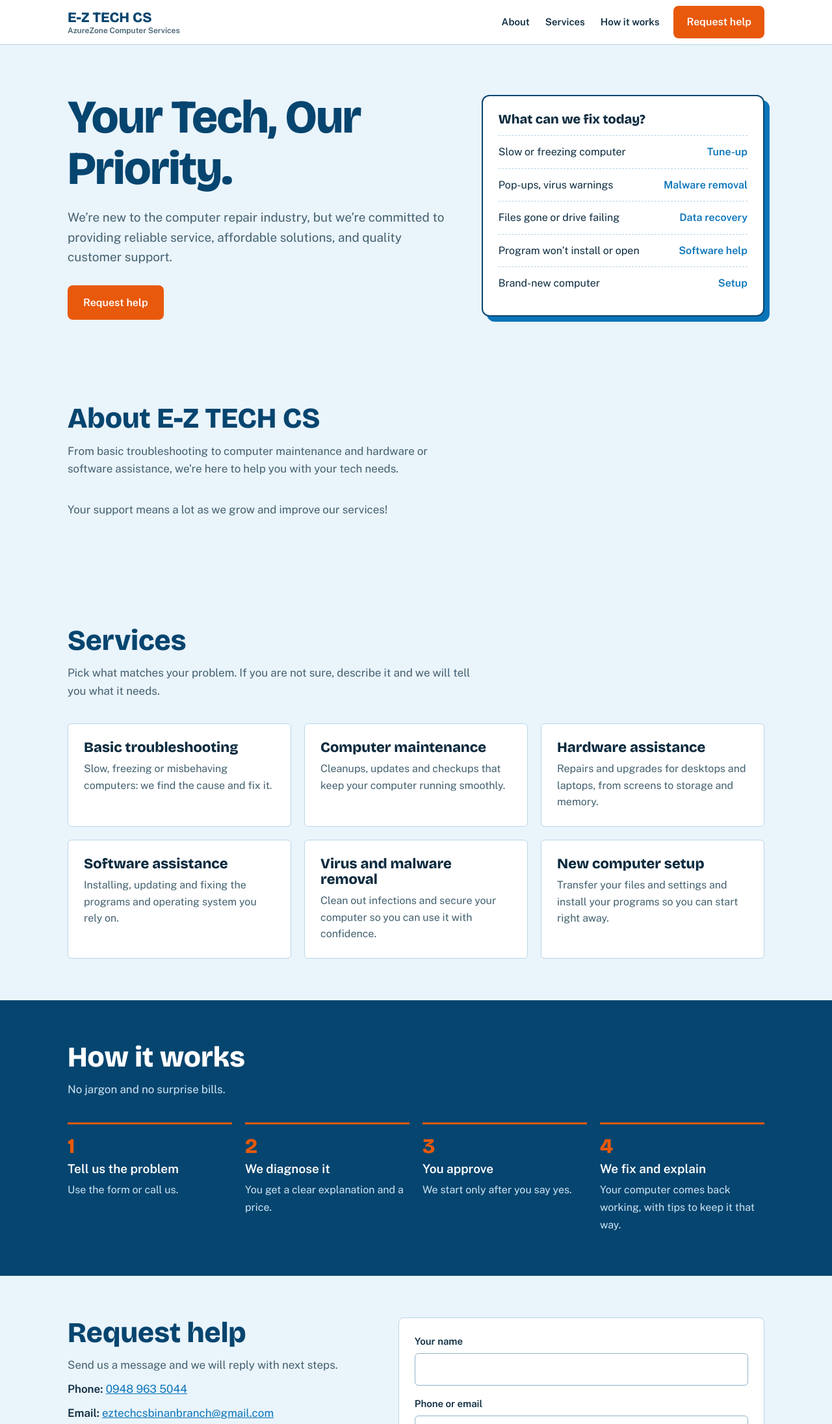
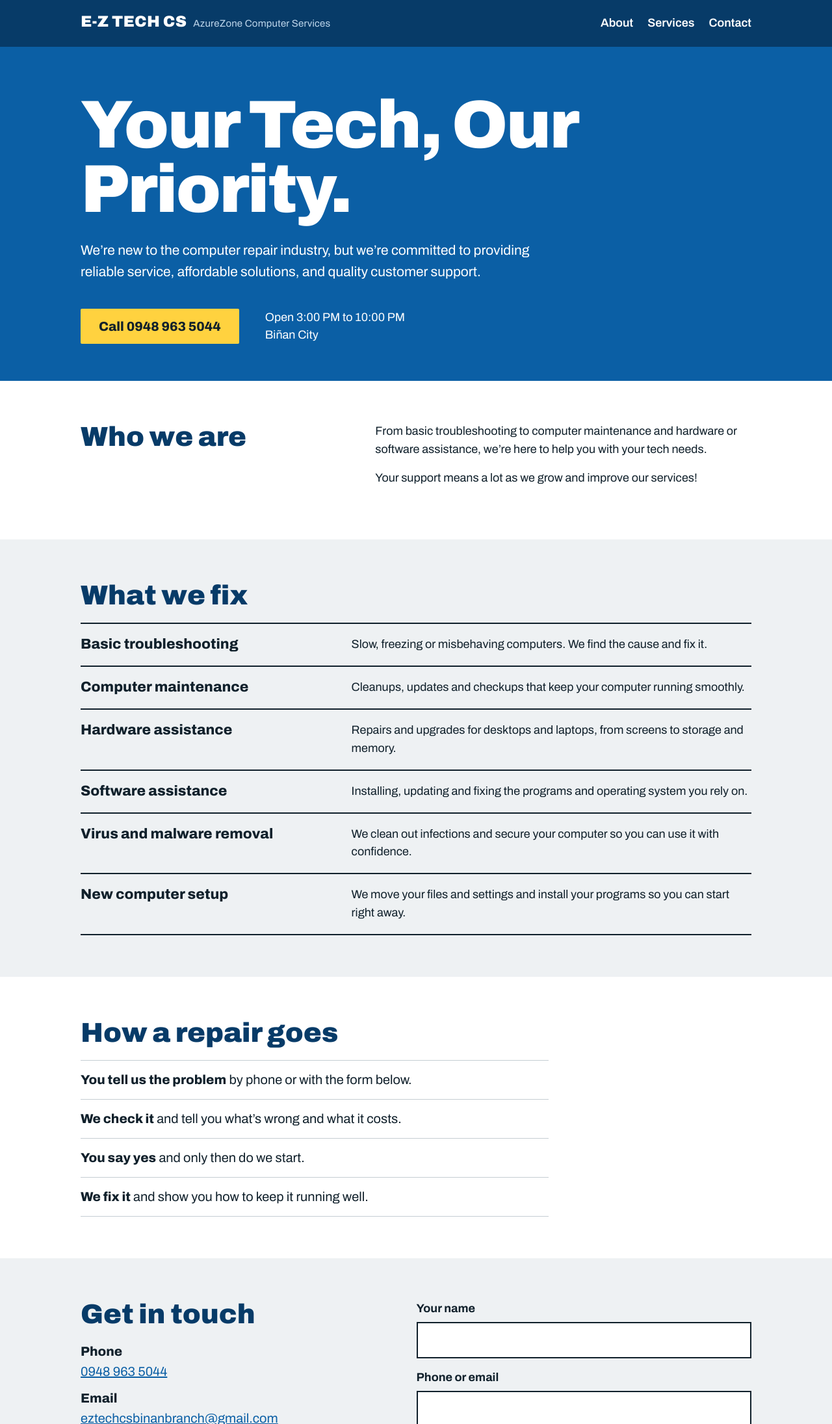
Before and after one commit to Lorenzonotbabaero/E-Z-TECH-CS, a plain HTML site: page index.html in a window 1280 px wide. Shown: the top 2191 px of the page at 65% size. Drawn offline with nearby package versions, Linux system fonts and the light colour scheme.

Commit message:
Add files via upload

```diff
--- a/index.html
+++ b/index.html
@@ -4,145 +4,77 @@
 <meta charset="utf-8">
 <meta name="viewport" content="width=device-width, initial-scale=1">
 <title>E-Z TECH CS | Computer Repair Services</title>
-<meta name="description" content="E-Z TECH CS (AzureZone Computer Services): reliable, affordable computer repair, troubleshooting, maintenance and hardware or software help.">
+<meta name="description" content="E-Z TECH CS (AzureZone Computer Services) in Biñan City: reliable, affordable computer repair, troubleshooting, maintenance and hardware or software help.">
 <link rel="preconnect" href="https://fonts.googleapis.com">
 <link rel="preconnect" href="https://fonts.gstatic.com" crossorigin>
-<link href="https://fonts.googleapis.com/css2?family=Bricolage+Grotesque:opsz,wght@12..96,500;12..96,800&family=Public+Sans:wght@400;600&display=swap" rel="stylesheet">
-<style>
-:root{--ground:#EAF4FB;--paper:#FFFFFF;--ink:#0C2B3F;--muted:#42606F;--azure:#0A74B9;--deep:#06456F;--signal:#E8590C;--line:#B9D5E6}
-*{box-sizing:border-box}
-html{scroll-behavior:smooth}
-body{margin:0;background:var(--ground);color:var(--ink);font:400 17px/1.6 "Public Sans",system-ui,sans-serif}
-h1,h2,h3{font-family:"Bricolage Grotesque","Public Sans",sans-serif;line-height:1.1;margin:0}
-a{color:var(--azure)}
-:focus-visible{outline:3px solid var(--signal);outline-offset:3px}
-.wrap{max-width:1120px;margin:0 auto;padding:0 24px}
-header{background:var(--paper);border-bottom:1px solid var(--line);position:sticky;top:0;z-index:5}
-header .wrap{display:flex;align-items:center;justify-content:space-between;gap:16px;min-height:68px;flex-wrap:wrap}
-.brand{font:800 22px "Bricolage Grotesque",sans-serif;color:var(--deep);text-decoration:none}
-.brand small{display:block;font:600 12px "Public Sans",sans-serif;color:var(--muted)}
-nav{display:flex;gap:20px;align-items:center;flex-wrap:wrap}
-nav a{color:var(--ink);text-decoration:none;font-weight:600;font-size:15px;padding:10px 2px}
-nav a:hover{color:var(--azure)}
-.btn{display:inline-block;background:var(--signal);color:#fff;font-weight:600;text-decoration:none;padding:14px 24px;border-radius:8px;border:0;font-size:16px;cursor:pointer;min-height:48px}
-.btn:hover{background:#C94A06}
-nav a.btn{color:#fff;padding:12px 20px}
-.hero{padding:72px 0 64px}
-.hero .wrap{display:grid;grid-template-columns:1.15fr .85fr;gap:48px;align-items:center}
-h1{font-size:clamp(40px,6vw,72px);font-weight:800;color:var(--deep);letter-spacing:-.02em}
-.hero p{font-size:19px;color:var(--muted);max-width:52ch;margin:20px 0 28px}
-.ticket{background:var(--paper);border:2px solid var(--deep);border-radius:12px;padding:24px;box-shadow:8px 8px 0 var(--azure)}
-.ticket h2{font-size:20px;margin-bottom:14px}
-.ticket ul{list-style:none;margin:0;padding:0}
-.ticket li{display:flex;justify-content:space-between;gap:12px;padding:12px 0;border-top:1px dashed var(--line);font-size:16px}
-.ticket li b{color:var(--azure)}
-section{padding:64px 0}
-h2.title{font-size:clamp(30px,4vw,44px);color:var(--deep);margin-bottom:12px}
-.lead{color:var(--muted);max-width:60ch;margin:0 0 36px}
-.grid{display:grid;grid-template-columns:repeat(3,1fr);gap:20px}
-.svc{background:var(--paper);border:1px solid var(--line);border-radius:6px;padding:24px}
-.svc h3{font-size:22px;margin-bottom:8px;color:var(--ink)}
-.svc p{margin:0;color:var(--muted);font-size:16px}
-.band{background:var(--deep);color:#fff}
-.band h2.title{color:#fff}.band .lead{color:#CFE6F5}
-.steps{display:grid;grid-template-columns:repeat(4,1fr);gap:20px;counter-reset:s;list-style:none;margin:0;padding:0}
-.steps li{counter-increment:s;border-top:3px solid var(--signal);padding-top:14px}
-.steps li::before{content:counter(s);font:800 32px "Bricolage Grotesque",sans-serif;color:var(--signal);display:block}
-.steps b{display:block;font-size:19px;margin-bottom:4px}
-.steps span{color:#CFE6F5;font-size:16px}
-.contact{display:grid;grid-template-columns:.9fr 1.1fr;gap:48px}
-.details p{margin:0 0 10px}
-form{background:var(--paper);border:1px solid var(--line);border-radius:8px;padding:24px;display:grid;gap:16px}
-label{display:grid;gap:6px;font-weight:600;font-size:15px}
-input,textarea,select{font:inherit;padding:12px;border:1px solid #8FB3C9;border-radius:6px;background:#fff;color:var(--ink);min-height:48px}
-textarea{min-height:120px}
-footer{padding:28px 0;border-top:1px solid var(--line);color:var(--muted);font-size:15px}
-@media(max-width:860px){.hero .wrap,.contact{grid-template-columns:1fr}.grid{grid-template-columns:1fr 1fr}.steps{grid-template-columns:1fr 1fr}}
-@media(max-width:560px){.grid,.steps{grid-template-columns:1fr}nav{gap:12px}}
-@media(prefers-reduced-motion:reduce){html{scroll-behavior:auto}}
-</style>
+<link href="https://fonts.googleapis.com/css2?family=Archivo:wdth,wght@62..125,400..900&display=swap" rel="stylesheet">
+<link rel="stylesheet" href="style.css">
 </head>
 <body>
-<header>
+<div class="top">
 <div class="wrap">
-<a class="brand" href="#top">E-Z TECH CS<small>AzureZone Computer Services</small></a>
-<nav aria-label="Main">
-<a href="#about">About</a>
-<a href="#services">Services</a>
-<a href="#how">How it works</a>
-<a href="#contact" class="btn">Request help</a>
-</nav>
+<a class="logo" href="#top">E-Z TECH CS<span>AzureZone Computer Services</span></a>
+<nav aria-label="Main"><a href="#about">About</a><a href="#services">Services</a><a href="#contact">Contact</a></nav>
 </div>
-</header>
+</div>
 
 <main id="top">
 <div class="hero">
 <div class="wrap">
-<div>
 <h1>Your Tech, Our Priority.</h1>
 <p>We&rsquo;re new to the computer repair industry, but we&rsquo;re committed to providing reliable service, affordable solutions, and quality customer support.</p>
-<a class="btn" href="#contact">Request help</a>
+<div class="call">
+<a class="btn" href="tel:+639489635044">Call 0948 963 5044</a>
+<span>Open 3:00 PM to 10:00 PM<br>Biñan City</span>
 </div>
-<aside class="ticket" aria-label="Common problems we fix">
-<h2>What can we fix today?</h2>
-<ul>
-<li><span>Slow or freezing computer</span><b>Tune-up</b></li>
-<li><span>Pop-ups, virus warnings</span><b>Malware removal</b></li>
-<li><span>Files gone or drive failing</span><b>Data recovery</b></li>
-<li><span>Program won&rsquo;t install or open</span><b>Software help</b></li>
-<li><span>Brand-new computer</span><b>Setup</b></li>
-</ul>
-</aside>
 </div>
 </div>
 
-<section id="about">
+<section class="about" id="about">
 <div class="wrap">
-<h2 class="title">About E-Z TECH CS</h2>
-<p class="lead">From basic troubleshooting to computer maintenance and hardware or software assistance, we&rsquo;re here to help you with your tech needs.</p>
-<p class="lead">Your support means a lot as we grow and improve our services!</p>
-</div>
-</section>
-
-<section id="services">
-<div class="wrap">
-<h2 class="title">Services</h2>
-<p class="lead">Pick what matches your problem. If you are not sure, describe it and we will tell you what it needs.</p>
-<div class="grid">
-<div class="svc"><h3>Basic troubleshooting</h3><p>Slow, freezing or misbehaving computers: we find the cause and fix it.</p></div>
-<div class="svc"><h3>Computer maintenance</h3><p>Cleanups, updates and checkups that keep your computer running smoothly.</p></div>
-<div class="svc"><h3>Hardware assistance</h3><p>Repairs and upgrades for desktops and laptops, from screens to storage and memory.</p></div>
-<div class="svc"><h3>Software assistance</h3><p>Installing, updating and fixing the programs and operating system you rely on.</p></div>
-<div class="svc"><h3>Virus and malware removal</h3><p>Clean out infections and secure your computer so you can use it with confidence.</p></div>
-<div class="svc"><h3>New computer setup</h3><p>Transfer your files and settings and install your programs so you can start right away.</p></div>
+<h2>Who we are</h2>
+<div>
+<p>From basic troubleshooting to computer maintenance and hardware or software assistance, we&rsquo;re here to help you with your tech needs.</p>
+<p>Your support means a lot as we grow and improve our services!</p>
 </div>
 </div>
 </section>
 
-<section id="how" class="band">
+<section class="services" id="services">
 <div class="wrap">
-<h2 class="title">How it works</h2>
-<p class="lead">No jargon and no surprise bills.</p>
-<ol class="steps">
-<li><b>Tell us the problem</b><span>Use the form or call us.</span></li>
-<li><b>We diagnose it</b><span>You get a clear explanation and a price.</span></li>
-<li><b>You approve</b><span>We start only after you say yes.</span></li>
-<li><b>We fix and explain</b><span>Your computer comes back working, with tips to keep it that way.</span></li>
+<h2>What we fix</h2>
+<div class="row"><h3>Basic troubleshooting</h3><p>Slow, freezing or misbehaving computers. We find the cause and fix it.</p></div>
+<div class="row"><h3>Computer maintenance</h3><p>Cleanups, updates and checkups that keep your computer running smoothly.</p></div>
+<div class="row"><h3>Hardware assistance</h3><p>Repairs and upgrades for desktops and laptops, from screens to storage and memory.</p></div>
+<div class="row"><h3>Software assistance</h3><p>Installing, updating and fixing the programs and operating system you rely on.</p></div>
+<div class="row"><h3>Virus and malware removal</h3><p>We clean out infections and secure your computer so you can use it with confidence.</p></div>
+<div class="row"><h3>New computer setup</h3><p>We move your files and settings and install your programs so you can start right away.</p></div>
+</div>
+</section>
+
+<section id="how">
+<div class="wrap">
+<h2>How a repair goes</h2>
+<ol>
+<li><b>You tell us the problem</b> by phone or with the form below.</li>
+<li><b>We check it</b> and tell you what&rsquo;s wrong and what it costs.</li>
+<li><b>You say yes</b> and only then do we start.</li>
+<li><b>We fix it</b> and show you how to keep it running well.</li>
 </ol>
 </div>
 </section>
 
-<section id="contact">
-<div class="wrap contact">
-<div class="details">
-<h2 class="title">Request help</h2>
-<p class="lead">Send us a message and we will reply with next steps.</p>
-<p><b>Phone:</b> <a href="tel:+639489635044">0948 963 5044</a></p>
-<p><b>Email:</b> <a href="mailto:eztechcsbinanbranch@gmail.com">eztechcsbinanbranch@gmail.com</a></p>
-<p><b>Hours:</b> 3:00 PM to 10:00 PM</p>
-<p><b>Location:</b> Biñan City</p>
+<section class="services contact" id="contact">
+<div class="wrap">
+<div class="info">
+<h2>Get in touch</h2>
+<p><b>Phone</b><br><a href="tel:+639489635044">0948 963 5044</a></p>
+<p><b>Email</b><br><a href="mailto:eztechcsbinanbranch@gmail.com">eztechcsbinanbranch@gmail.com</a></p>
+<p><b>Hours</b><br>3:00 PM to 10:00 PM</p>
+<p><b>Location</b><br>Biñan City</p>
 </div>
-<form id="f">
+<form id="f" action="https://formsubmit.co/eztechcsbinanbranch@gmail.com" method="POST">
+<input type="text" name="_honey" tabindex="-1" autocomplete="off" aria-hidden="true" style="position:absolute;left:-9999px;height:1px;min-height:0;padding:0;border:0">
 <label>Your name<input name="name" required autocomplete="name"></label>
 <label>Phone or email<input name="contact" required></label>
 <label>What do you need?
@@ -150,7 +82,8 @@ footer{padding:28px 0;border-top:1px solid var(--line);color:var(--muted);font-s
 <option>Basic troubleshooting</option><option>Computer maintenance</option><option>Hardware assistance</option><option>Software assistance</option><option>Virus and malware removal</option><option>New computer setup</option><option>Not sure</option>
 </select></label>
 <label>Describe the problem<textarea name="msg" required></textarea></label>
-<button class="btn" type="submit">Send request</button>
+<button class="btn" type="submit" id="send">Send request</button>
+<p id="status" role="status" style="margin:0;font-weight:700"></p>
 </form>
 </div>
 </section>
@@ -160,14 +93,6 @@ footer{padding:28px 0;border-top:1px solid var(--line);color:var(--muted);font-s
 <div class="wrap"><b>E-Z TECH CS: Your Tech, Our Priority.</b><br>&copy; <span id="y"></span> E-Z TECH CS, AzureZone Computer Services. All rights reserved.</div>
 </footer>
 
-<script>
-document.getElementById('y').textContent=new Date().getFullYear();
-var TO='eztechcsbinanbranch@gmail.com';
-document.getElementById('f').addEventListener('submit',function(e){
-e.preventDefault();var d=new FormData(e.target);
-var body='Name: '+d.get('name')+'\nContact: '+d.get('contact')+'\nService: '+d.get('service')+'\n\n'+d.get('msg');
-location.href='mailto:'+TO+'?subject='+encodeURIComponent('Service request: '+d.get('service'))+'&body='+encodeURIComponent(body);
-});
-</script>
+<script src="script.js"></script>
 </body>
 </html>
--- /dev/null
+++ b/style.css
@@ -0,0 +1,43 @@
+:root{--blue:#0B5FA5;--navy:#073B68;--ink:#10202B;--white:#fff;--sun:#FFD23F;--gray:#EEF1F3;--rule:#C5CDD3}
+*{box-sizing:border-box}
+body{margin:0;background:var(--white);color:var(--ink);font:400 18px/1.55 "Archivo",Arial,sans-serif}
+a{color:var(--blue)}
+:focus-visible{outline:3px solid var(--sun);outline-offset:2px;box-shadow:0 0 0 5px var(--ink)}
+.wrap{max-width:1080px;margin:0 auto;padding:0 24px}
+.top{background:var(--navy);color:#fff}
+.top .wrap{display:flex;justify-content:space-between;align-items:baseline;gap:16px;flex-wrap:wrap;padding-top:14px;padding-bottom:14px}
+.logo{font-weight:900;font-stretch:125%;font-size:24px;letter-spacing:.01em;color:#fff;text-decoration:none}
+.logo span{font-weight:400;font-stretch:100%;font-size:15px;margin-left:10px;color:#BFD7EC}
+.top nav a{color:#fff;margin-left:22px;font-weight:600;text-decoration:none;padding:8px 0;display:inline-block}
+.top nav a:hover{text-decoration:underline;text-underline-offset:4px}
+.hero{background:var(--blue);color:#fff;padding:72px 0 56px}
+h1{margin:0;font-weight:900;font-stretch:125%;font-size:clamp(44px,9vw,104px);line-height:.95;letter-spacing:-.025em;max-width:11ch}
+.hero p{max-width:34em;font-size:21px;margin:28px 0 0}
+.call{display:flex;flex-wrap:wrap;gap:20px 40px;align-items:center;margin-top:40px}
+.btn{display:inline-block;background:var(--sun);color:var(--ink);font:800 20px "Archivo",sans-serif;font-stretch:112%;padding:16px 28px;border:0;border-radius:2px;text-decoration:none;cursor:pointer;min-height:52px}
+.btn:hover{background:#FFE07A}
+.call span{font-size:18px}
+section{padding:64px 0}
+h2{margin:0 0 20px;font-weight:900;font-stretch:118%;font-size:clamp(28px,4.5vw,42px);line-height:1.05;color:var(--navy)}
+.about .wrap{display:grid;grid-template-columns:1fr 1.4fr;gap:40px}
+.about p{margin:0 0 16px;max-width:36em}
+.services{background:var(--gray)}
+.row{display:grid;grid-template-columns:minmax(0,1fr) minmax(0,1.6fr);gap:12px 32px;padding:18px 0;border-top:2px solid var(--ink)}
+.row:last-child{border-bottom:2px solid var(--ink)}
+.row h3{margin:0;font-weight:800;font-stretch:108%;font-size:22px;line-height:1.2}
+.row p{margin:0}
+ol{margin:0;padding:0;list-style:none;max-width:40em}
+ol li{padding:14px 0 14px 0;border-top:1px solid var(--rule);font-size:20px}
+ol li:last-child{border-bottom:1px solid var(--rule)}
+ol b{font-weight:800}
+.contact .wrap{display:grid;grid-template-columns:1fr 1.1fr;gap:48px}
+.info p{margin:0 0 10px;font-size:20px}
+.info b{font-weight:800}
+form{display:grid;gap:16px;align-content:start}
+label{display:grid;gap:6px;font-weight:700}
+input,select,textarea{font:inherit;font-weight:400;padding:12px;border:2px solid var(--ink);border-radius:0;background:#fff;color:var(--ink);min-height:50px}
+textarea{min-height:130px}
+form .btn{justify-self:start}
+footer{background:var(--navy);color:#CFE0EF;padding:28px 0;font-size:15px}
+footer b{color:#fff;font-size:18px}
+@media(max-width:800px){.about .wrap,.contact .wrap,.row{grid-template-columns:1fr}.hero{padding:48px 0 40px}.top nav a{margin:0 18px 0 0}}
```
Also changed, not shown: script.js (added, +17 -0 lines).
